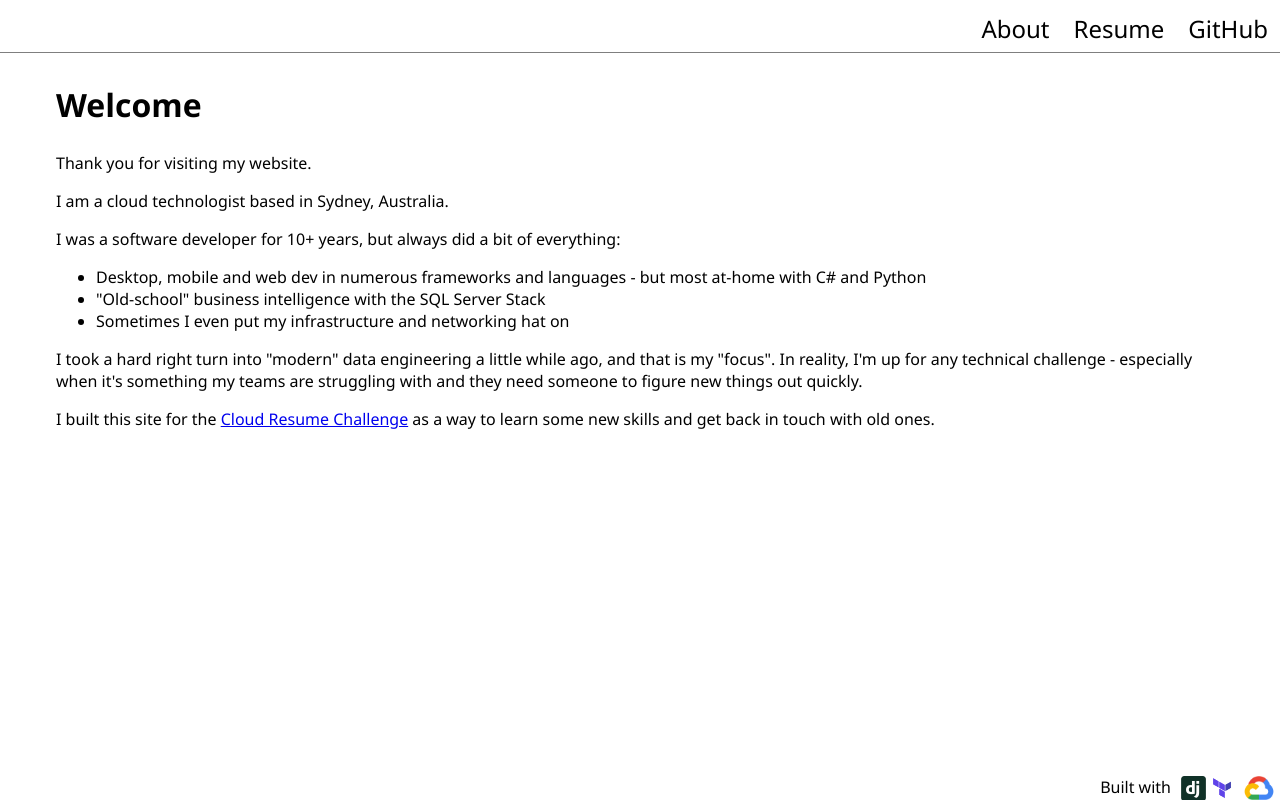
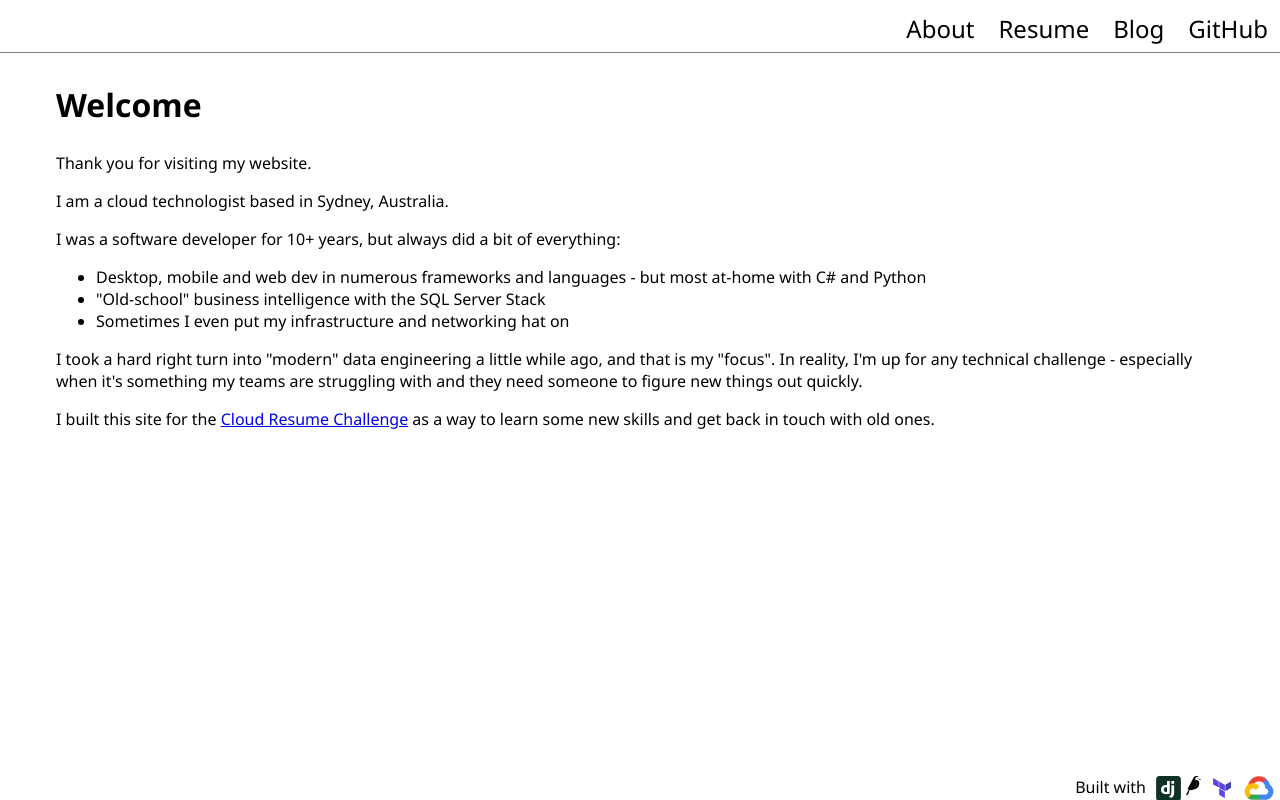
Before and after one commit to ajpotts01/ajp-cloud-resume, a Django app: page / in a window 1280 px wide. Run offline with Django 4.2, Linux system fonts and the light colour scheme; data comes from the database, SQL or seed files in the repository; parts of the project's set-up code (start-up, migrations or seed data) failed here and were passed over.

Commit message:
Basic Wagtail setup

```diff
--- a/application/blog/models.py
+++ b/application/blog/models.py
@@ -31,7 +31,7 @@ class BlogIndexPage(Page):
     def get_context(self, request):
         context: dict[str, Any] = super().get_context(request=request)
         # Reverse chronological order
-        blog_pages = self.get_children().live().order_by("-first_published_at")
+        blog_pages = self.get_children().type(BlogPage).live().order_by("-first_published_at")
         context["blog_pages"] = blog_pages
 
         return context
--- a/application/blog/templates/blog/blog_page.html
+++ b/application/blog/templates/blog/blog_page.html
@@ -46,4 +46,7 @@
         {% endif %}
     {% endwith %}
 
+    <p><a href="{{ page.get_parent.url }}">Back to index</a></p>
+
+
 {% endblock %}
--- a/application/cloud_resume/urls.py
+++ b/application/cloud_resume/urls.py
@@ -27,9 +27,9 @@ from wagtail.documents import urls as wagtaildocs_urls
 urlpatterns = [
     path("admin/", admin.site.urls),
     path("", view=include(arg="core.urls", namespace="core")),
-    path("cms/", include(wagtailadmin_urls)),
+    path("blog/admin", include(wagtailadmin_urls)),
     path("documents/", include(wagtaildocs_urls)),
-    path("pages/", include(wagtail_urls)),
+    path("blog/", include(wagtail_urls)),
 ]
 
 urlpatterns += static(settings.MEDIA_URL, document_root=settings.MEDIA_ROOT)
--- a/application/core/templates/core/base.html
+++ b/application/core/templates/core/base.html
@@ -9,6 +9,7 @@
     <navbar id="navbar" class="nav">
       <a href="{% url 'core:home' %}">About</a>
       <a href="{% url 'core:resume' %}">Resume</a>
+      <a href="/blog">Blog</a>
       <a id="profile-link" target="_blank" href="https://www.github.com/ajpotts01">GitHub</a>
     </navbar>
     <div class="container">
@@ -20,13 +21,16 @@
     <footer>
         <span class="footer-label">Built with</span>
         <a href="https://www.djangoproject.com" target="_blank">
-            <img class="regular" src="{% static 'assets/django-small.png' %}">
+            <img class="regular" src="{% static 'assets/django-small.png' %}" alt="The Django project">
+        </a>
+        <a href="https://www.wagtail.org" target="_blank">
+          <img class="regular" src="{% static 'assets/wagtail-small.png' %}" alt="Wagtail CMS">
         </a>
         <a href="https://www.terraform.io" target="_blank">
-            <img class="tf" src="{% static 'assets/terraform-small.png' %}">
+            <img class="tf" src="{% static 'assets/terraform-small.png' %}" alt="Terraform">
         </a>
         <a href="https://cloud.google.com" target="_blank">
-            <img class="gcp" src="{% static 'assets/gcp-small.png' %}">
+            <img class="gcp" src="{% static 'assets/gcp-small.png' %}" alt="Google Cloud Platform">
         </a>
     </footer>
   </body>
```
Also changed, not shown: application/blog/templates/base.html (+27 -2 lines), application/blog/templates/blog/blog_tag_index_page.html (added, +22 -0 lines), application/core/static/assets/wagtail-small.png (added).
